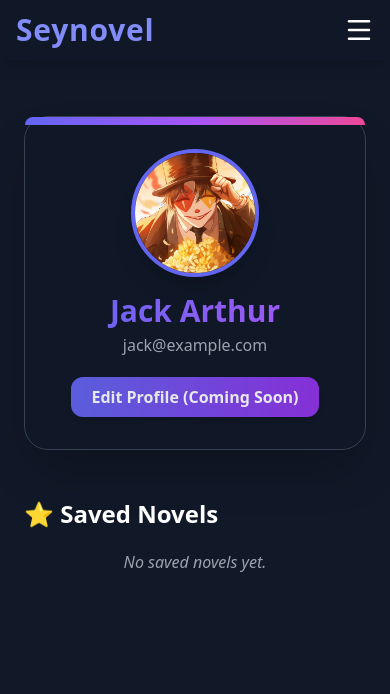
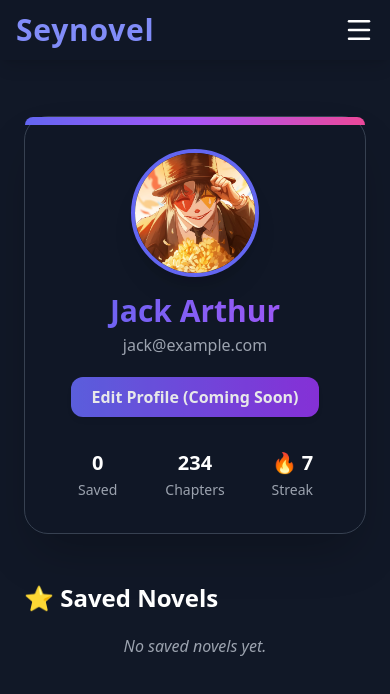
Before and after one commit to Rangsey0/novel-reading-website, a React (Create React App) app: page /profile in a window 390 px wide. Shown: the top 694 px of the page. Built offline with nearby package versions, Linux system fonts and the light colour scheme.

Commit message:
upgrade profile

```diff
--- a/package.json
+++ b/package.json
@@ -8,6 +8,7 @@
     "@testing-library/jest-dom": "^6.9.1",
     "@testing-library/react": "^16.3.0",
     "@testing-library/user-event": "^13.5.0",
+    "framer-motion": "^12.23.25",
     "lucide-react": "^0.546.0",
     "react": "^19.2.0",
     "react-dom": "^19.2.0",
--- a/src/pages/Profile.jsx
+++ b/src/pages/Profile.jsx
@@ -1,10 +1,13 @@
 import React, { useEffect, useState } from "react";
+import { motion } from "framer-motion";
 
 function Profile() {
   const [profile, setProfile] = useState(null);
   const [savedNovels, setSavedNovels] = useState([]);
   const [loading, setLoading] = useState(true);
+  const [novelLoading, setNovelLoading] = useState(true);
 
+  // Load profile + saved novels
   useEffect(() => {
     const loadProfile = async () => {
       try {
@@ -20,17 +23,32 @@ function Profile() {
 
     loadProfile();
 
-    const saved = JSON.parse(localStorage.getItem("savedNovels")) || [];
-    setSavedNovels(saved);
+    // Simulate small loading for novels
+    setTimeout(() => {
+      const saved = JSON.parse(localStorage.getItem("savedNovels")) || [];
+      setSavedNovels(saved);
+      setNovelLoading(false);
+    }, 400);
   }, []);
 
+  // Remove a single novel with confirmation
   const removeNovel = (id) => {
+    if (!window.confirm("Are you sure you want to remove this novel?")) return;
+
     const updated = savedNovels.filter((n) => n.id !== id);
     setSavedNovels(updated);
     localStorage.setItem("savedNovels", JSON.stringify(updated));
   };
 
-  // ⌛ Loading Skeleton
+  // Clear ALL novels
+  const clearAll = () => {
+    if (!window.confirm("Clear all saved novels?")) return;
+
+    setSavedNovels([]);
+    localStorage.removeItem("savedNovels");
+  };
+
+  // Loading Skeleton for Profile
   if (loading) {
     return (
       <div className="animate-pulse p-8 max-w-xl mx-auto">
@@ -43,9 +61,13 @@ function Profile() {
 
   return (
     <div className="container mx-auto px-4 py-10 text-black dark:text-white">
-      {/* Profile Card with Gradient + Glassmorphism */}
-      <div className="relative bg-white/70 dark:bg-gray-900/60 backdrop-blur-xl border border-gray-300 dark:border-gray-700 p-8 rounded-3xl shadow-2xl max-w-xl mx-auto mb-12 text-center">
-        {/* Top Gradient Decorative Line */}
+      {/* Profile Card */}
+      <motion.div
+        initial={{ opacity: 0, y: 25 }}
+        animate={{ opacity: 1, y: 0 }}
+        transition={{ duration: 0.4 }}
+        className="relative bg-white/70 dark:bg-gray-900/60 backdrop-blur-xl border border-gray-300 dark:border-gray-700 p-8 rounded-3xl shadow-2xl max-w-xl mx-auto mb-12 text-center"
+      >
         <div className="absolute top-0 inset-x-0 h-2 bg-gradient-to-r from-indigo-500 via-purple-500 to-pink-500 rounded-t-3xl"></div>
 
         <img
@@ -68,28 +90,68 @@ function Profile() {
         >
           Edit Profile (Coming Soon)
         </button>
-      </div>
+
+        {/* Reading Stats */}
+        <div className="mt-8 grid grid-cols-3 gap-4 text-center">
+          <div>
+            <p className="text-xl font-bold">{savedNovels.length}</p>
+            <span className="text-gray-500 dark:text-gray-400 text-sm">
+              Saved
+            </span>
+          </div>
+
+          <div>
+            <p className="text-xl font-bold">234</p>
+            <span className="text-gray-500 dark:text-gray-400 text-sm">
+              Chapters
+            </span>
+          </div>
+
+          <div>
+            <p className="text-xl font-bold">🔥 7</p>
+            <span className="text-gray-500 dark:text-gray-400 text-sm">
+              Streak
+            </span>
+          </div>
+        </div>
+      </motion.div>
 
       {/* Saved Novels Header */}
       <div className="flex items-center justify-between mb-5">
         <h3 className="text-2xl font-bold">⭐ Saved Novels</h3>
+
         {savedNovels.length > 0 && (
-          <span className="text-sm text-gray-500 dark:text-gray-400">
-            {savedNovels.length} saved
-          </span>
+          <button
+            onClick={clearAll}
+            className="text-red-500 text-sm hover:underline"
+          >
+            Clear All
+          </button>
         )}
       </div>
 
-      {/* Empty State */}
-      {savedNovels.length === 0 ? (
+      {/* Saved Novels Loading Skeleton */}
+      {novelLoading ? (
+        <div className="grid grid-cols-2 sm:grid-cols-3 md:grid-cols-4 gap-6">
+          {[1, 2, 3, 4].map((i) => (
+            <div
+              key={i}
+              className="animate-pulse bg-gray-200 dark:bg-gray-800 h-52 rounded-2xl"
+            ></div>
+          ))}
+        </div>
+      ) : savedNovels.length === 0 ? (
         <p className="text-gray-500 dark:text-gray-400 italic text-center">
           No saved novels yet.
         </p>
       ) : (
         <div className="grid grid-cols-2 sm:grid-cols-3 md:grid-cols-4 gap-6">
           {savedNovels.map((novel) => (
-            <div
+            <motion.div
               key={novel.id}
+              initial={{ opacity: 0, scale: 0.9 }}
+              animate={{ opacity: 1, scale: 1 }}
+              transition={{ duration: 0.25 }}
               className="bg-white dark:bg-gray-900 border border-gray-200 dark:border-gray-700 rounded-2xl shadow-lg overflow-hidden transform hover:scale-[1.03] hover:shadow-2xl transition duration-300"
             >
               <img
@@ -110,7 +172,7 @@ function Profile() {
                   Remove
                 </button>
               </div>
-            </div>
+            </motion.div>
           ))}
         </div>
       )}
```
Also changed, not shown: 1 other file (tests, documents, lock files or other folders).
